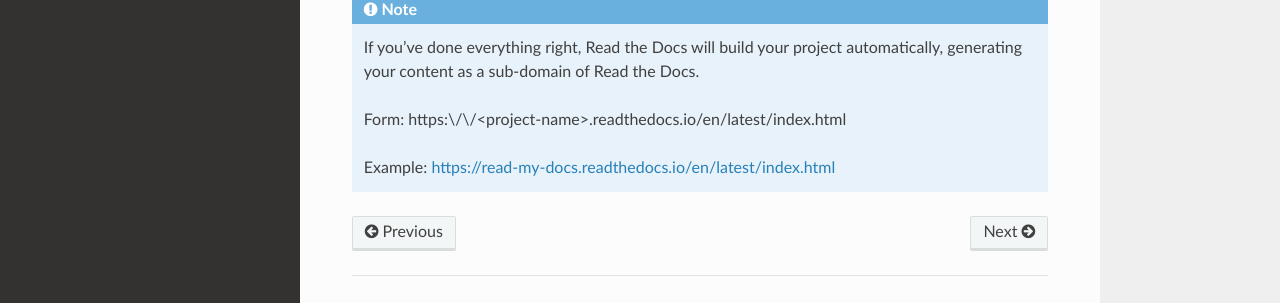
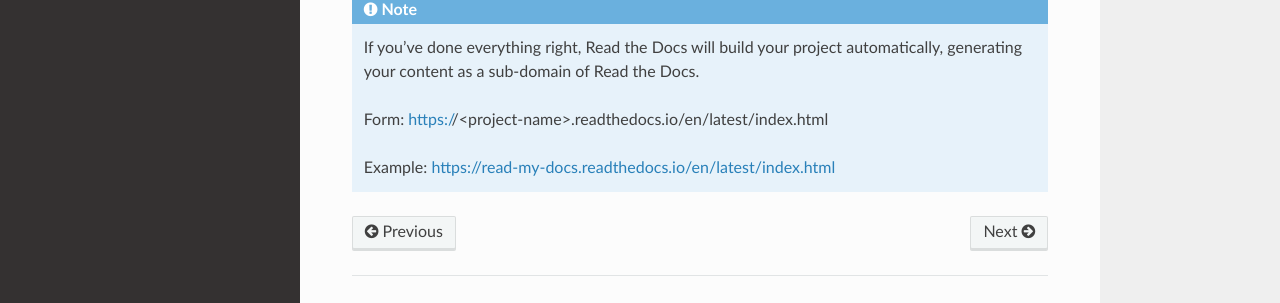
Before and after one commit to joe-dorward/read-my-docs, a Sphinx documentation site: the page built from docs/source/getting-started-with-rtd/getting_started_with_rtd.rst, in a window 1280 px wide. Shown: the part 407-710 px from the top of the page. Built offline with Sphinx 7.4.7 and the Read the Docs theme 2.0.0, drawn with Linux system fonts in a browser that asks for light colours.

```diff
--- a/docs/source/getting-started-with-rtd/getting_started_with_rtd.rst
+++ b/docs/source/getting-started-with-rtd/getting_started_with_rtd.rst
@@ -17,6 +17,6 @@ Getting Started With RTD
 
   If you've done everything right, Read the Docs will build your project automatically, generating your content as a sub-domain of Read the Docs.
 
-  Form: https:\\/\\/<project-name>.readthedocs.io/en/latest/index.html
+  Form: https:\/\/<project-name>.readthedocs.io/en/latest/index.html
 
   Example: https://read-my-docs.readthedocs.io/en/latest/index.html
```
